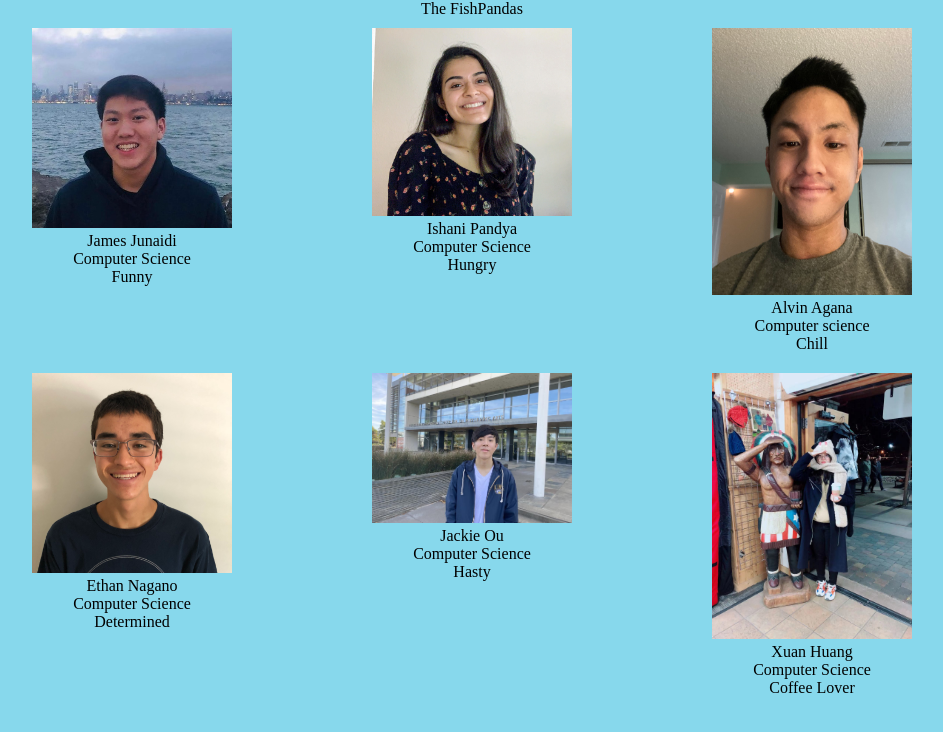
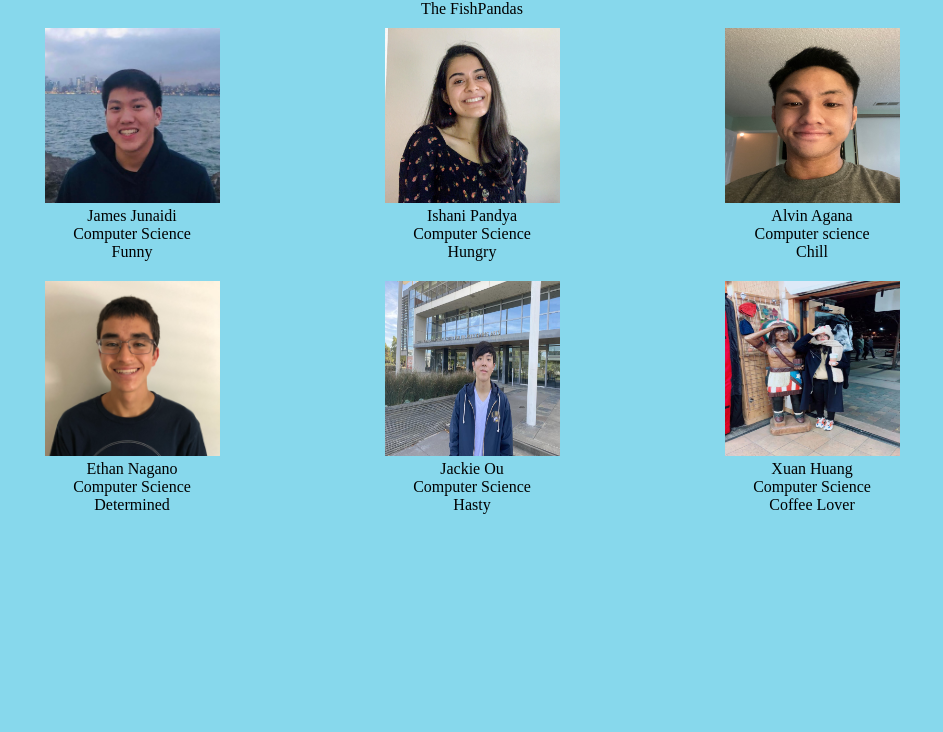
Before and after one commit to jamesjunaidi/Meet-n-Greet, a plain HTML site: page index.html in a window 1280 px wide. Shown: the whole page, without its empty margins (168-1111 px from the left). Drawn offline with Linux system fonts and the light colour scheme.

Commit message:
Add files via upload

```diff
--- a/style.css
+++ b/style.css
@@ -11,6 +11,7 @@
 
 img {
   width: 100%;
+  height: 175px;
 }
 
 .background {
@@ -18,7 +19,7 @@ img {
 }
 
 div.imageWrap {
-  width: 200px;
+  width: 175px;
 }
 
 div.tile {
@@ -28,5 +29,6 @@ div.tile {
   display: flex;
   flex-direction: column;
   align-items: center;
+  /*  flex-grow, flex-shrink, flex-basis*/
   flex: 0 0 25%
 }
```
